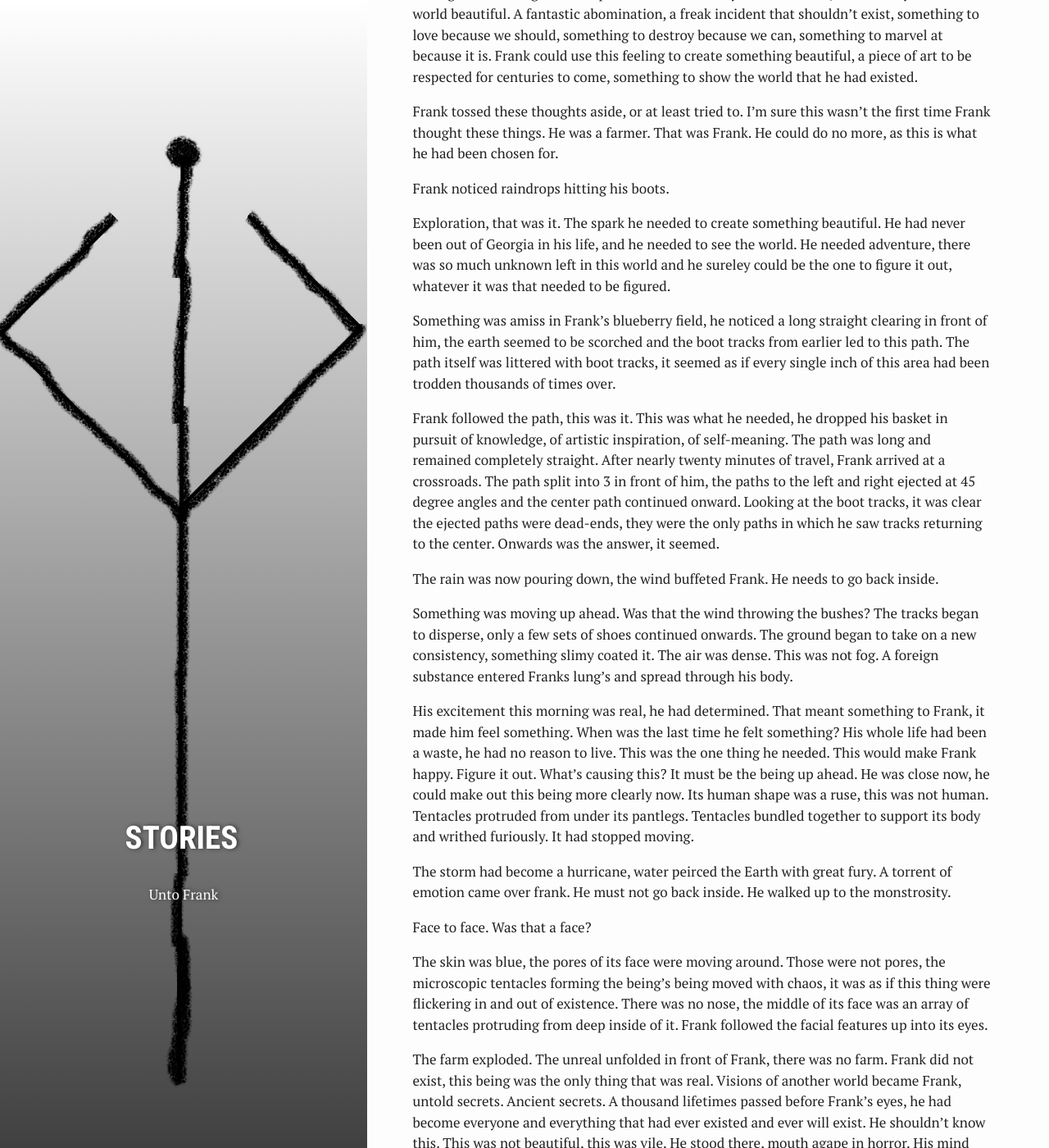
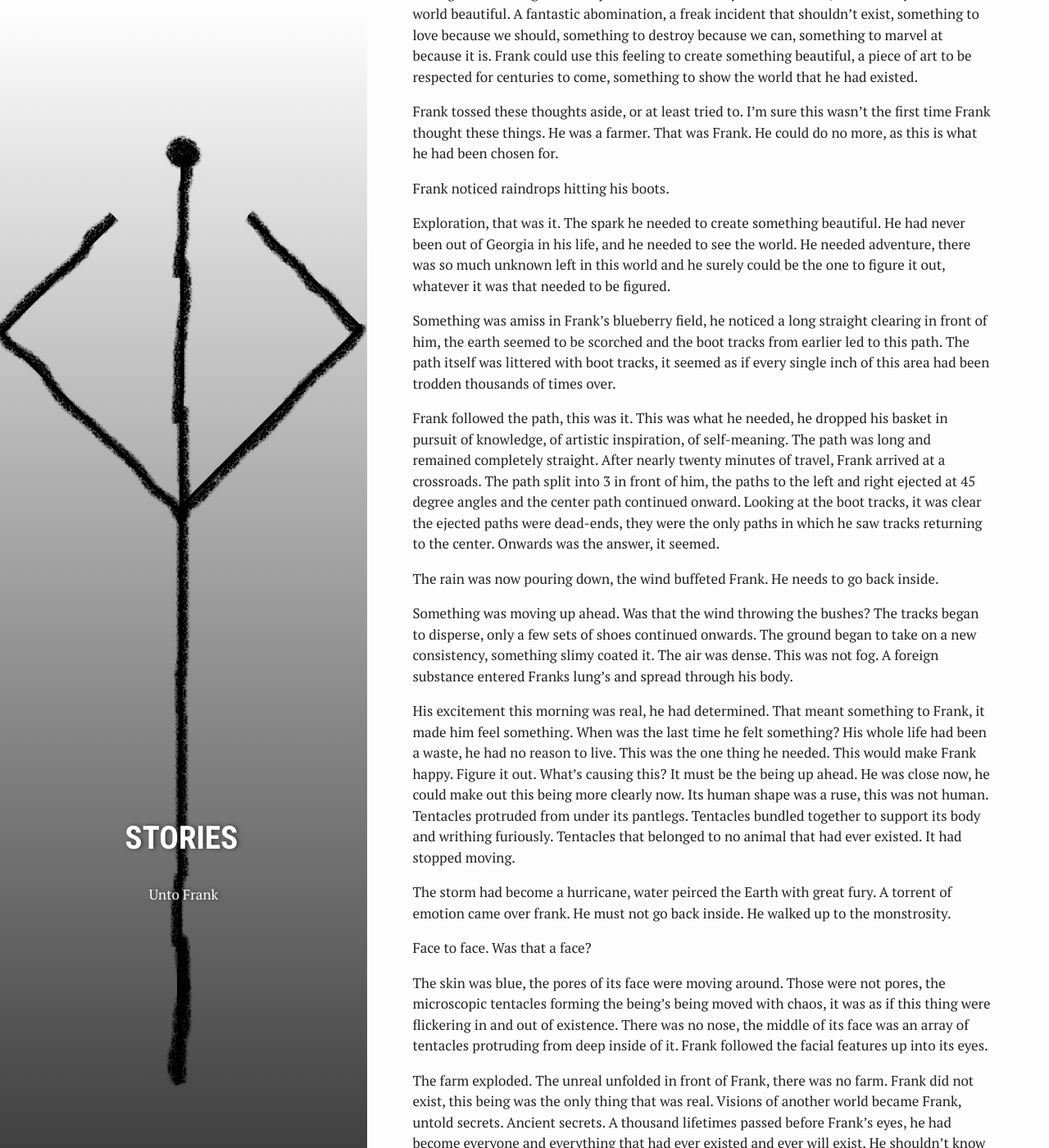
Before and after one commit to rivergillis/rivergillis.github.io, a Jekyll site: the page built from _posts/2017-01-20-frank-iii.md, in a window 1280 px wide and 1400 px high, scrolled down 765 px. Shown: the whole window at 82% size. Built offline with Jekyll 4.4.1, drawn with Linux system fonts in a browser that asks for light colours.

Commit message:
Update f3 for spelling

```diff
--- a/_posts/2017-01-20-frank-iii.md
+++ b/_posts/2017-01-20-frank-iii.md
@@ -24,7 +24,7 @@
 
 Frank noticed raindrops hitting his boots.
 
-Exploration, that was it. The spark he needed to create something beautiful. He had never been out of Georgia in his life, and he needed to see the world. He needed adventure, there was so much unknown left in this world and he sureley could be the one to figure it out, whatever it was that needed to be figured.
+Exploration, that was it. The spark he needed to create something beautiful. He had never been out of Georgia in his life, and he needed to see the world. He needed adventure, there was so much unknown left in this world and he surely could be the one to figure it out, whatever it was that needed to be figured.
 
 Something was amiss in Frank's blueberry field, he noticed a long straight clearing in front of him, the earth seemed to be scorched and the boot tracks from earlier led to this path. The path itself was littered with boot tracks, it seemed as if every single inch of this area had been trodden thousands of times over.
 
@@ -34,7 +34,7 @@
 
 Something was moving up ahead. Was that the wind throwing the bushes? The tracks began to disperse, only a few sets of shoes continued onwards. The ground began to take on a new consistency, something slimy coated it. The air was dense. This was not fog. A foreign substance entered Franks lung's and spread through his body.
 
-His excitement this morning was real, he had determined. That meant something to Frank, it made him feel something. When was the last time he felt something? His whole life had been a waste, he had no reason to live. This was the one thing he needed. This would make Frank happy. Figure it out. What's causing this? It must be the being up ahead. He was close now, he could make out this being more clearly now. Its human shape was a ruse, this was not human. Tentacles protruded from under its pantlegs. Tentacles bundled together to support its body and writhed furiously. It had stopped moving.
+His excitement this morning was real, he had determined. That meant something to Frank, it made him feel something. When was the last time he felt something? His whole life had been a waste, he had no reason to live. This was the one thing he needed. This would make Frank happy. Figure it out. What's causing this? It must be the being up ahead. He was close now, he could make out this being more clearly now. Its human shape was a ruse, this was not human. Tentacles protruded from under its pantlegs. Tentacles bundled together to support its body and writhing furiously. Tentacles that belonged to no animal that had ever existed. It had stopped moving.
 
 The storm had become a hurricane, water peirced the Earth with great fury. A torrent of emotion came over frank. He must not go back inside. He walked up to the monstrosity.
 
```
